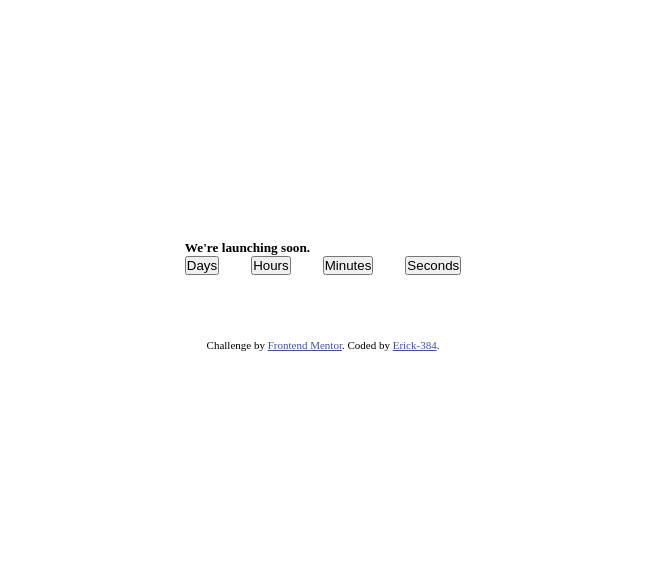
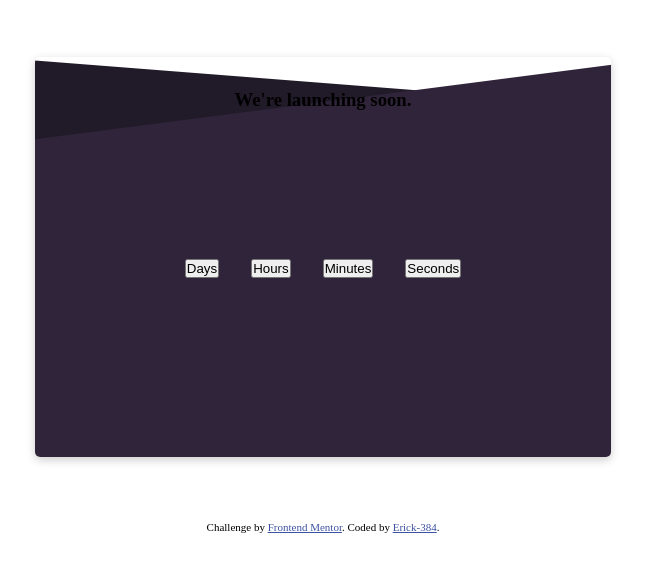
Before and after one commit to Erick384/Launch-countdown-timer, a plain HTML site: page index.html in a window 1280 px wide. Shown: the part 105-676 px from the top of the page, without its empty margins (317-962 px from the left). Drawn offline with Linux system fonts and the light colour scheme.

Commit message:
Launch-Countdown-Timer Commits

```diff
--- a/index.html
+++ b/index.html
@@ -28,7 +28,7 @@
   </head>
   <body>
     <div class="container">
-      <div class="top"><h5>We're launching soon.</h5></div>
+      <div class="top"><h3>We're launching soon.</h3></div>
       <div class="timer">
         <div class="days">
           <button>Days</button>
@@ -51,5 +51,6 @@
         >Frontend Mentor</a
       >. Coded by <a href="#">Erick-384</a>.
     </div>
+    <script src="./script.js"></script>
   </body>
 </html>
--- a/style.css
+++ b/style.css
@@ -14,6 +14,20 @@ body{
 .container{
     display: flex;
     flex-direction: column;
+    box-shadow: 0 3px 10px rgb(0 0 0 / 0.2);
+    padding: 2rem;
+    border-radius: 5px;
+    height: 50vh;
+    width: 45vw;
+    background-image: url(./images/bg-stars.svg);
+    background-image: url(./images/pattern-hills.svg);
+    background-repeat: no-repeat;
+    background-size: cover;
+    background-position: center;
+}
+.top{
+    display: flex;
+    align-self: center;
 }
 .timer{
     display: flex;
```
Also changed, not shown: script.js (added).
